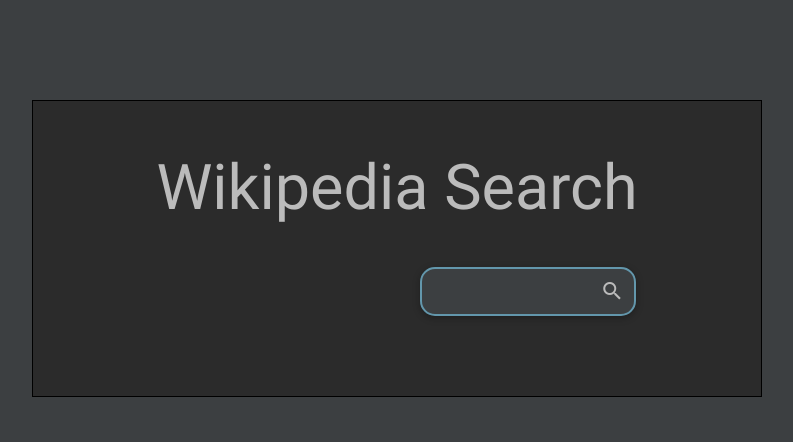
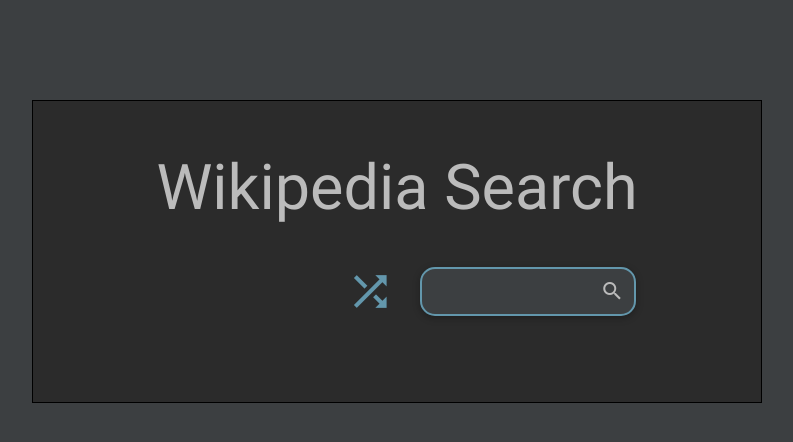
Before and after one commit to dermeck/fcc_frontend, a plain HTML site: page wikipediasearch/index.html in a window 1280 px wide. Shown: the whole page, without its empty margins (243-1036 px from the left). Drawn offline with nearby package versions, Linux system fonts and the light colour scheme.

Commit message:
wikipedia search. added button for random article

```diff
--- a/wikipediasearch/css/style.css
+++ b/wikipediasearch/css/style.css
@@ -24,6 +24,11 @@
     margin-right: auto;
     margin-top: 100px;
     margin-bottom: 50px;
+}
+
+.random-article a i {
+    color: rgb(99, 151, 172);
+    font-size: 49px;
 }
 
 /** Search Box Styles **/
--- a/wikipediasearch/index.html
+++ b/wikipediasearch/index.html
@@ -15,7 +15,16 @@
     <div class="row center-align"><h1>Wikipedia Search</h1></div>
 
     <div class="row">
-        <div class="col s12 m3 push-m6">
+<div class="random-article col s2 push-s1 m1 push-m5">
+
+
+    <!--<a class="waves-effect waves-light btn"><i class="material-icons right">cloud</i>button</a>-->
+
+
+    <a class="" href="https://en.wikipedia.org/wiki/Special:Random" alt="random article" title="random article" target="_blank"> <i id="random-icon" class="material-icons">shuffle</i></a>
+
+</div>
+        <div class="col s9 push-s1  m3 push-m5">
             <div class="container search-container">
 
                 <div class="search-wrapper card">
@@ -24,6 +33,9 @@
                     <div class="search-results"></div>
                 </div>
             </div>
+
+
+
         </div>
     </div>
 
```
